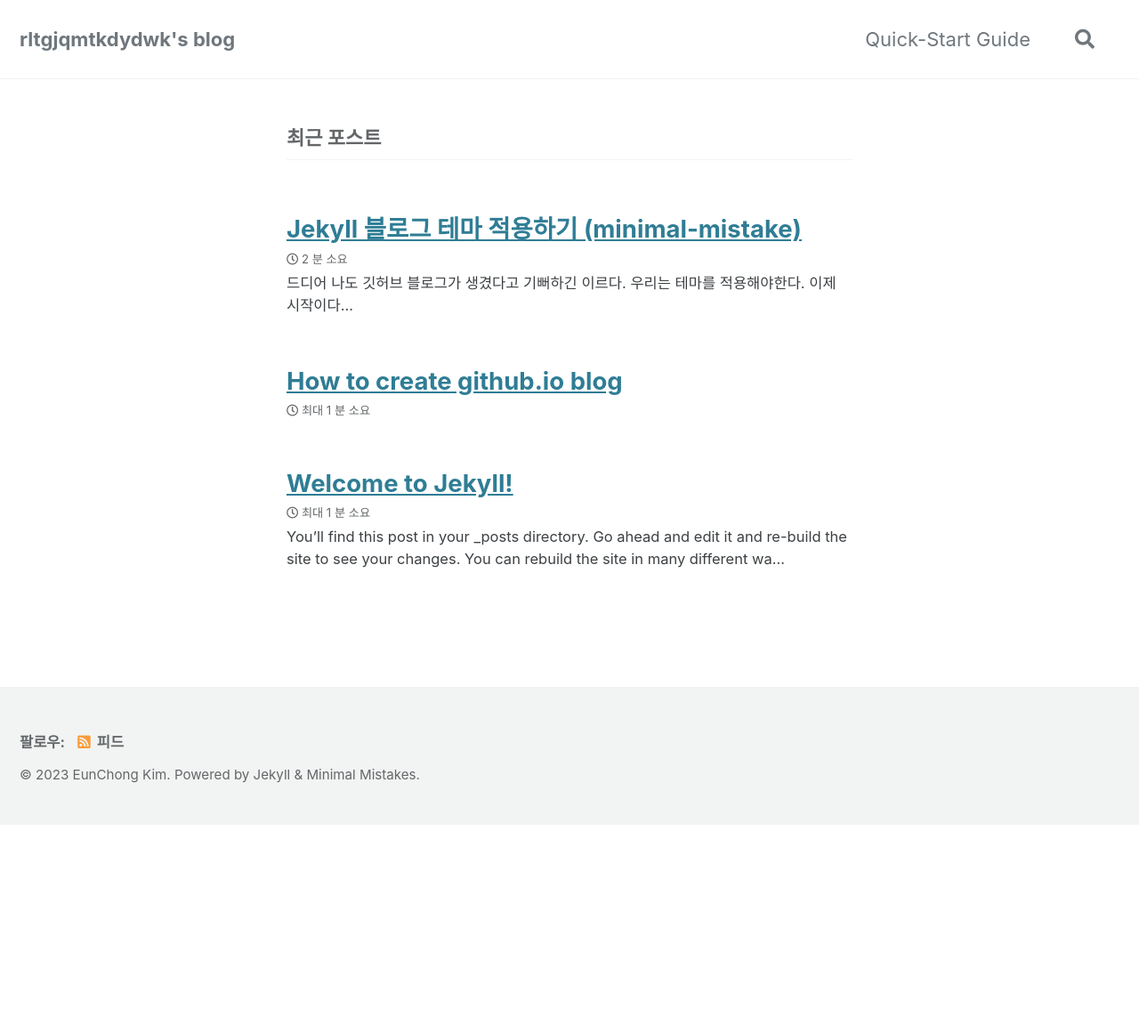
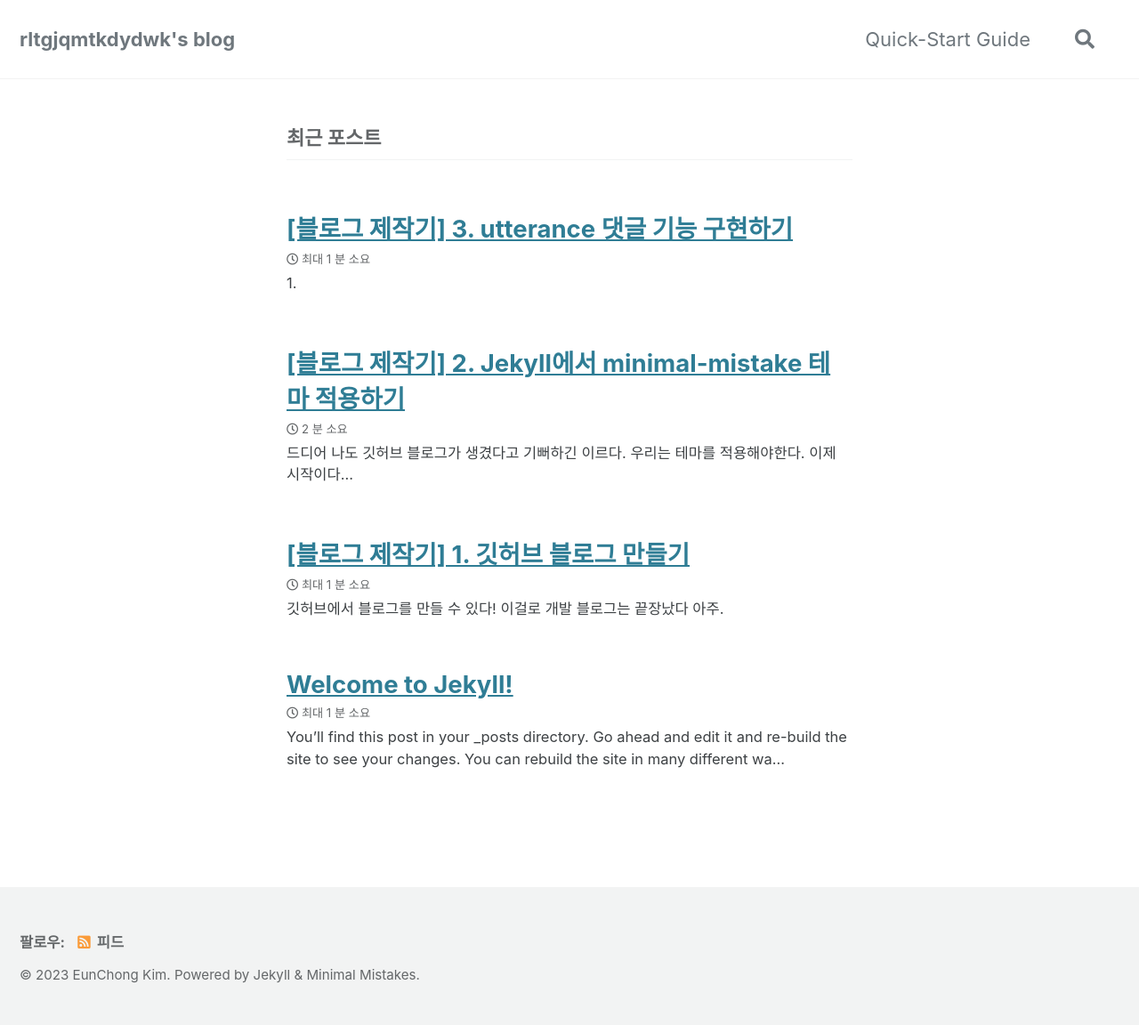
Before and after one commit to rltgjqmtkdydwk/rltgjqmtkdydwk.github.io, a Jekyll site: the page built from index.markdown, in a window 1280 px wide. Shown: the whole page at 89% size. Built offline with Jekyll 4.4.1, drawn with Linux system fonts in a browser that asks for light colours; cached includes are drawn as plain includes; the list of posts is cut into pages by our own code; before the commit the page ends 927 px from its top, so only the background shows below that.

Commit message:
new post update

```diff
--- a/_posts/2023-11-06-how-to-create-blog.markdown
+++ b/_posts/2023-11-06-깃허브-블로그-만들기.markdown
@@ -1,21 +1,16 @@
 ---
 layout: post
-title:  "How to create github.io blog"
+title:  "[블로그 제작기] 1. 깃허브 블로그 만들기"
 date:   2023-11-06 16:27:43 +0900
-categories: jekyll update
+categories: blog
 ---
 
-<script src="https://utteranc.es/client.js"
-        repo="[ENTER REPO HERE]"
-        issue-term="pathname"
-        theme="github-dark"
-        crossorigin="anonymous"
-        async>
-</script>
+깃허브에서 블로그를 만들 수 있다! 이걸로 개발 블로그는 끝장났다 아주.
+<br/><br/><br/><br/>
 
 ## github에서 저장소 생성
 [깃허브 사용자명].github.io 라는 이름으로 repository 생성
-<img src="../img/blog1.png">
+![repository 이름 설정 화면](../img/blog1.png)
 
 ## 로컬에서 github.io 환경 세팅(mac)
 1. ruby 설치
@@ -27,6 +22,9 @@
 4. 생성된 디렉토리로 이동
 `cd [깃허브 사용자명].github.io`
 
+디렉토리를 확인해보면 다음과 같은 항목들이 생겼을 것이다.
+![repository 이름 설정 화면](../img/blog2.png)
+
 ## 깃허브 연동
 1. 깃허브 초기화
 `git init`
```
Also changed, not shown: _posts/2023-11-07-Jekyll에서-minimal-mistake-테마-적용하기.md (renamed from _posts/2023-11-06-Jekyll-블로그-테마-적용하기.md, +3 -3 lines), _posts/2023-11-08-utterance-댓글-기능-구현하기.md (added, +8 -0 lines), img/blog2.png (added).
